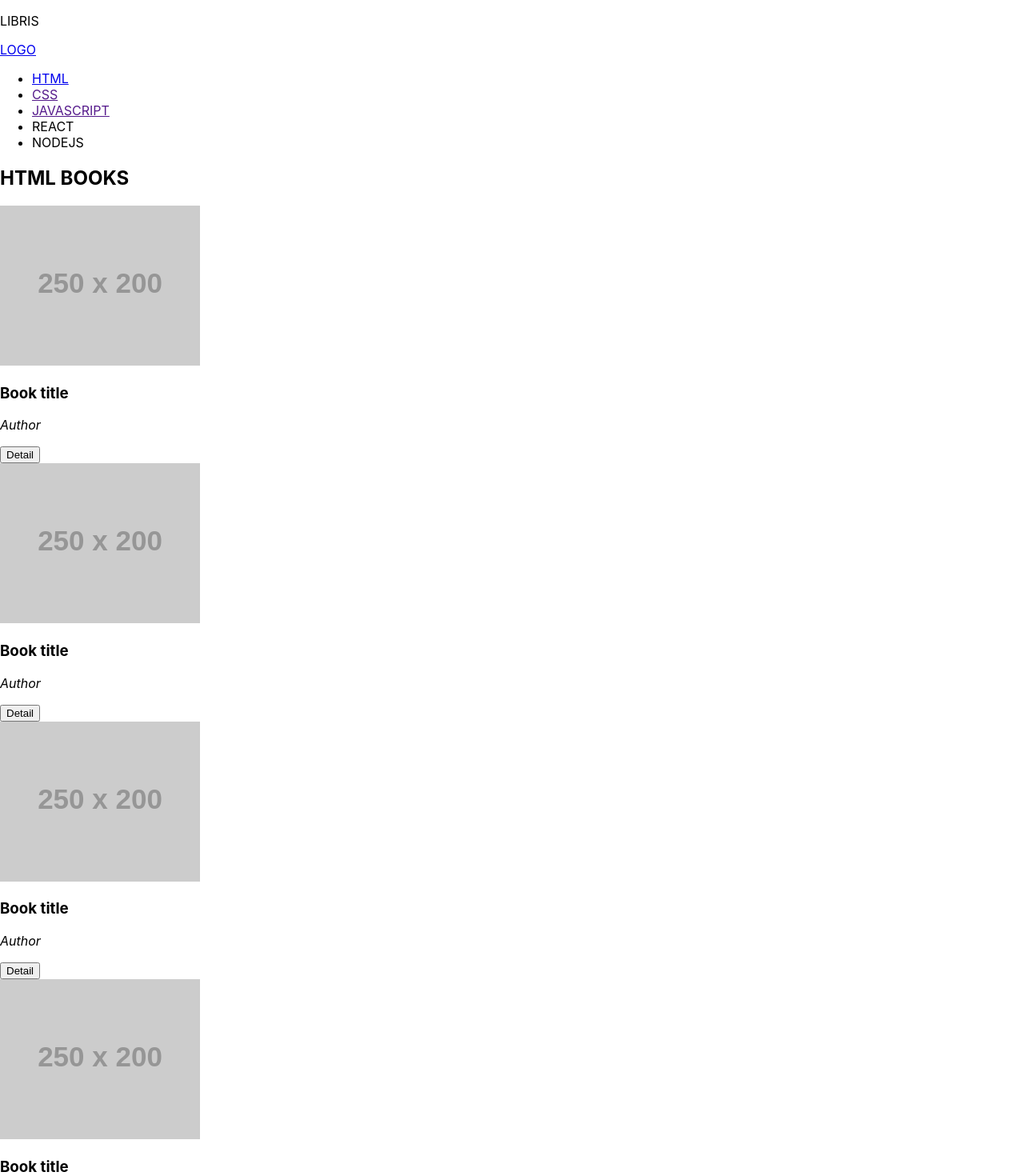
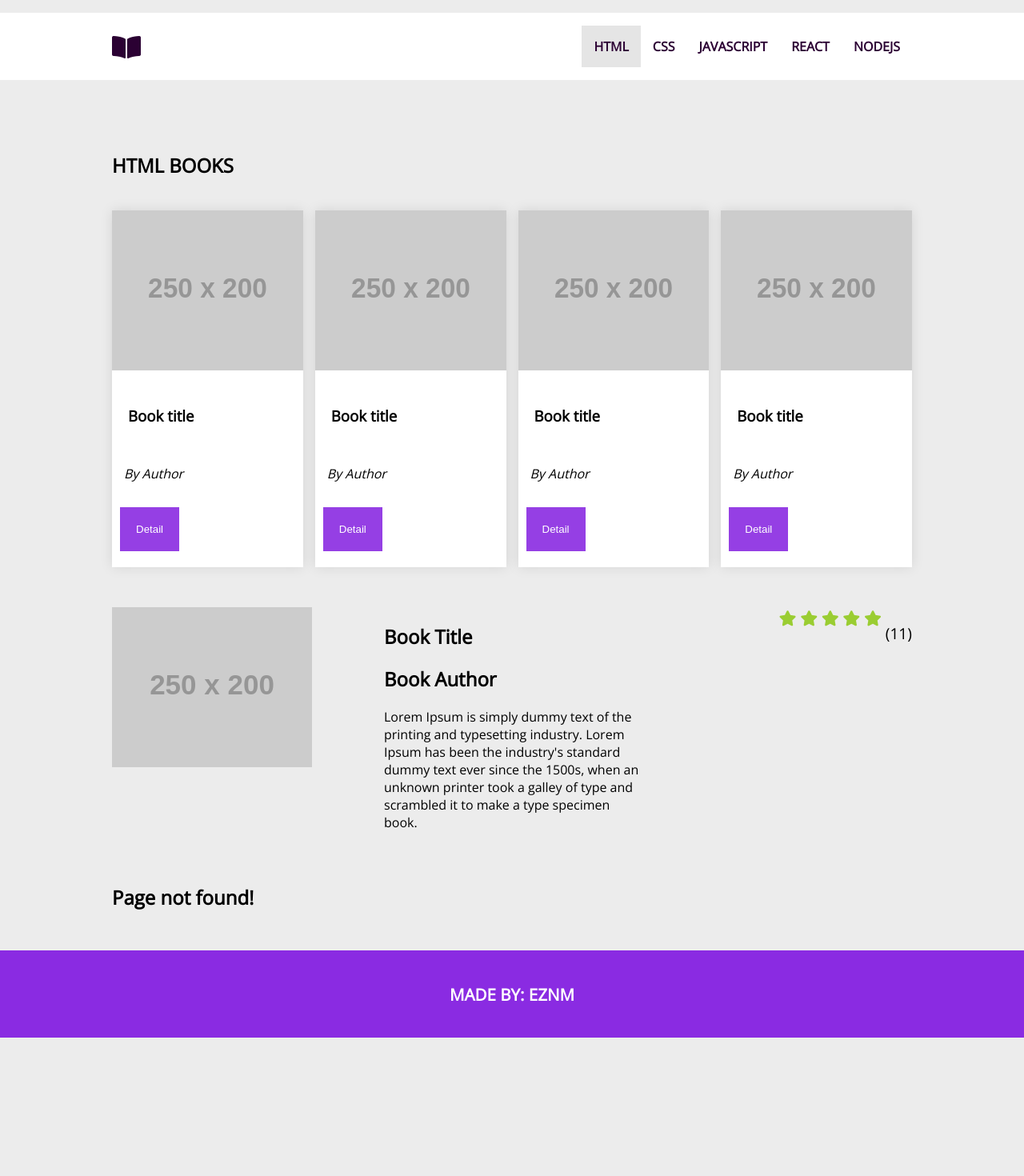
Before and after one commit to EugeneZnm/LIBRIS, a React (Create React App) app: page / in a window 1280 px wide. Shown: the top 1470 px of the page at 80% size. After the commit the page ends 1297 px from the top, so only its background shows below. Built offline with nearby package versions, Linux system fonts and the light colour scheme.

Commit message:
styling template

```diff
--- a/public/index.html
+++ b/public/index.html
@@ -10,6 +10,9 @@
       homescreen on Android. See https://developers.google.com/web/fundamentals/web-app-manifest/
     -->
     <link rel="manifest" href="%PUBLIC_URL%/manifest.json">
+    <link href="https://fonts.googleapis.com/css?family=Roboto" rel="stylesheet">
+    <link href="https://fonts.googleapis.com/css?family=Open+Sans" rel="stylesheet">
+    <link rel="stylesheet" href="https://use.fontawesome.com/releases/v5.6.3/css/all.css" integrity="sha384-UHRtZLI+pbxtHCWp1t77Bi1L4ZtiqrqD80Kn4Z8NTSRyMA2Fd33n5dQ8lWUE00s/" crossorigin="anonymous">
     <!--
       Notice the use of %PUBLIC_URL% in the tags above.
       It will be replaced with the URL of the `public` folder during the build.
@@ -29,13 +32,13 @@
     <header id="header">
       <div class="container" id="">
           <nav>
-              <a href="#">LOGO</a>
+              <a href="#" class="logo"><i class="fas fa-book-open"></i></a>
               <ul class="categories">
-                <li><a href="#">HTML</a></li>
+                <li class="active"><a href="#">HTML</a></li>
                 <li><a href="">CSS</a></li>
                 <li><a href="">JAVASCRIPT</a></li>
-                <li><a href=""></a>REACT</li>
-                <li><a href=""></a>NODEJS</li>
+                <li><a href="">REACT</a></li>
+                <li><a href="">NODEJS</a></li>
               </ul>
           </nav>
       </div>
@@ -53,88 +56,67 @@
                   <div class="book-img">
                     <img src="https://via.placeholder.com/250x200" alt="">
                   </div>
+                  <div class="book-info">
                       <div class="book-title">
                         <h3>Book title</h3>
                       </div>
                       <div class="book-author">
-                      <p><em>Author</em></p>
+                        <p><em>By Author</em></p>
                       </div>
                       <div class="book-call-to-action">
                           <button class="btn btn-highlight">Detail</button>
+                      </div>
                   </div>
               </div>
               <div class="book">
                   <div class="book-img">
                     <img src="https://via.placeholder.com/250x200" alt="">
                   </div>
+                  <div class="book-info">
                       <div class="book-title">
                         <h3>Book title</h3>
                       </div>
                       <div class="book-author">
-                      <p><em>Author</em></p>
+                        <p><em>By Author</em></p>
                       </div>
                       <div class="book-call-to-action">
                           <button class="btn btn-highlight">Detail</button>
+                      </div>
                   </div>
               </div>
               <div class="book">
                   <div class="book-img">
                     <img src="https://via.placeholder.com/250x200" alt="">
                   </div>
+                  <div class="book-info">
                       <div class="book-title">
                         <h3>Book title</h3>
                       </div>
                       <div class="book-author">
-                      <p><em>Author</em></p>
+                        <p><em>By Author</em></p>
                       </div>
                       <div class="book-call-to-action">
                           <button class="btn btn-highlight">Detail</button>
+                      </div>
                   </div>
               </div>
               <div class="book">
                   <div class="book-img">
                     <img src="https://via.placeholder.com/250x200" alt="">
                   </div>
+                  <div class="book-info">
                       <div class="book-title">
                         <h3>Book title</h3>
                       </div>
                       <div class="book-author">
-                      <p><em>Author</em></p>
-                    </div>
-                    <div class="book-call-to-action">
-                       <button class="btn btn-highlight">Detail</button>
-                    </div>
-                </div>
-                <div class="book">
-                    <div class="book-img">
-                      <img src="https://via.placeholder.com/250x200" alt="">
-                    </div>
-                    <div class="book-title">
-                      <h3>Book title</h3>
-                    </div>
-                    <div class="book-author">
-                      <p><em>Author</em></p>
-                    </div>
-                    <div class="book-call-to-action">
-                       <button class="btn btn-highlight">Detail</button>
-                    </div>
-                </div>
-                <div class="book">
-                    <div class="book-img">
-                      <img src="https://via.placeholder.com/250x200" alt="">
-                    </div>
-                    <div class="book-title">
-                      <h3>Book title</h3>
-                    </div>
-                    <div class="book-author">
-                      <p><em>Author</em></p>
+                        <p><em>By Author</em></p>
                       </div>
                       <div class="book-call-to-action">
                           <button class="btn btn-highlight">Detail</button>
                       </div>
                   </div>
               </div>
-
+          </div>
       </div>
     </section>
 
@@ -153,10 +135,19 @@
                 <h1>Book Author</h1>
               </div>
               <div class="book-description">
-                <p>Lorem Ipsum is simply dummy text of the printing and typesetting industry. Lorem Ipsum has been the industry's standard dummy text ever since the 1500s, when an unknown printer took a galley of type and scrambled it to make a type specimen book. It has survived not only five centuries, but also the leap into electronic typesetting, remaining essentially unchanged. It was popularised in the 1960s with the release of Letraset sheets containing Lorem Ipsum passages, and more recently with desktop publishing software like Aldus PageMaker including versions of Lorem Ipsum.</p>
+                <p>Lorem Ipsum is simply dummy text of the printing and typesetting industry. Lorem Ipsum has been the industry's standard dummy text ever since the 1500s, when an unknown printer took a galley of type and scrambled it to make a type specimen book.</p>
               </div>
-              <div class="book-review">
-                <p></p>
+            </div>
+            <div class="book-review-container">
+                <div class="book-stars">
+                  <i class="fas fa-star"></i>
+                  <i class="fas fa-star"></i>
+                  <i class="fas fa-star"></i>
+                  <i class="fas fa-star"></i>
+                  <i class="fas fa-star"></i>
+                </div>
+                <div class="book-review" id="">
+                  <p>(11)</p>
                 </div>
               </div>
           </div>
@@ -164,8 +155,17 @@
     </section>
 
     <section id="page-not-found">
+      <div class="container" id="">
           <h1>Page not found!</h1>
+      </div>
+
     </section>
+
+    <footer id="footer">
+      <div class="container" id="">
+        <h3>MADE BY: EZNM</h3>
+      </div>
+    </footer>
     <!--
       This HTML file is a template.
       If you open it directly in the browser, you will see an empty page.
--- a/src/App.js
+++ b/src/App.js
@@ -3,7 +3,7 @@ import React, { Component } from 'react';
 class App extends Component {
   render() {
     return (
-      <p>LIBRIS</p>
+      <p></p>
     );
   }
 }
--- a/src/index.css
+++ b/src/index.css
@@ -12,3 +12,147 @@ code {
   font-family: source-code-pro, Menlo, Monaco, Consolas, "Courier New",
     monospace;
 }
+
+body {
+  background-color: #ececec;
+  font-family: 'Open Sans', sans-serif;
+}
+
+#header {
+  background-color: #fff;
+  padding: 20px 0p ;
+  box-shadow: 0px 0px 15px rgba(0,0,0,0,.1)
+}
+
+#header ul {
+  list-style: none;
+}
+
+#header nav{
+  display: flex;
+  justify-content: space-between;
+  align-items: center;
+}
+
+#header a {
+  display: block;
+  padding: 15px;
+  color: rgb(43, 1, 51);
+  text-decoration: none;
+  font-weight: bold;
+}
+
+#header nav a:hover,
+#header nav a:focus{
+  background-color: rgba(0,0,0,.1)
+}
+
+#header .active a{
+  background-color: rgba(0,0,0,.1)
+}
+
+#header .categories{
+ display: flex;
+}
+.container {
+  max-width: 1000px;
+  margin: auto;
+  padding: 0px 20px;
+}
+
+#header .logo{
+  font-size: 2em;
+  padding: 0px;
+}
+
+/* Book Section */
+
+#books-section, #book-detail, #page-not-found{
+  margin: 50px 0px;
+}
+
+.section-title{
+  padding: 20px 0px;
+}
+
+.books-container{
+  display: grid;
+  grid-template-columns: 1fr 1fr 1fr 1fr;
+  grid-gap: 15px;
+}
+
+#books-section .book{
+  box-shadow: 0px 0px 15px rgba(0,0,0,.1);
+  background-color: #fff;
+}
+
+#books-section .book-img img{
+  width: 100%;
+  height: 200px;
+}
+
+#books-section .book-info{
+  padding: 10px;
+}
+
+#books-section .book-title{
+  padding: 10px;
+}
+
+#books-section .book-author{
+  padding: 5px;
+}
+
+.btn{
+  padding: 20px;
+  border: none;
+  outline: none;
+  cursor: pointer;
+  margin: 10px 0px;
+  opacity: 0.9;
+}
+.btn:hover, .btn:focus{
+  opacity: 1;
+}
+
+
+.btn-highlight{
+  background: blueviolet;
+  color: white;
+}
+
+#book-detail .book-container{
+ display: grid;
+ grid-template-columns: 1fr 1fr 1fr;
+ grid-gap: 20px;
+}
+
+/* #book-detail .book-title{
+  padding-bottom: 20px;
+}
+
+#book-detail .book-author{
+  padding-bottom: 15px;
+} */
+
+#book-detail .book-review-container{
+  display:flex;
+  font-size: 1.2em;
+  justify-content: flex-end;
+}
+
+#book-detail .book-review-container .book-review{
+  margin-left:  5px;
+}
+
+#book-detail .book-review-container .book-stars{
+  color: yellowgreen;
+}
+
+#footer{
+  background-color: blueviolet;
+  color: white;
+  text-align: center;
+  font-size: 1.1em;
+  padding: 20px;
+}
```
Lines whose indentation alone changed are shown as unchanged.
